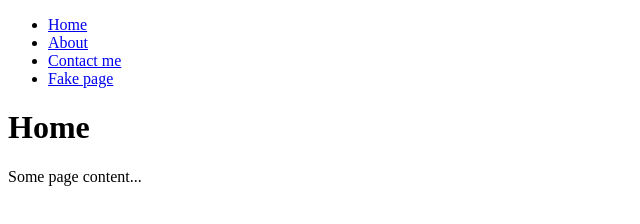
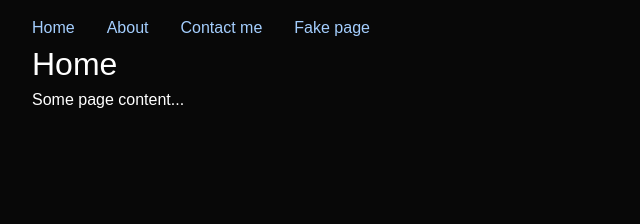
Before and after one commit to simeonrediger/odin-basic-informational-site, a plain HTML site: page index.html in a window 1280 px wide. Shown: the whole page, without its empty margins (0-640 px from the left). Drawn offline with Linux system fonts and the light colour scheme.

Commit message:
Add style.css route

```diff
--- a/index.html
+++ b/index.html
@@ -5,6 +5,7 @@
     <meta charset="utf-8" />
     <meta name="viewport" content="width=device-width, initial-scale=1.0" />
     <title>Home</title>
+    <link rel="stylesheet" href="style.css" />
   </head>
 
   <body>
--- a/index.js
+++ b/index.js
@@ -6,10 +6,12 @@ server.listen(8080);
 
 const routes = {
   '/': 'index.html',
+  '/style.css': 'style.css',
 };
 
 const contentTypes = {
   html: 'text/html',
+  css: 'text/css',
 };
 
 function route(request, response) {
--- /dev/null
+++ b/style.css
@@ -0,0 +1,87 @@
+/* Reset */
+*,
+*::before,
+*::after {
+  box-sizing: border-box;
+  margin: 0;
+  padding: 0;
+}
+
+body {
+  font-family: sans-serif;
+  line-height: 1.5;
+}
+
+h1,
+h2,
+h3,
+h4,
+h5,
+h6 {
+  font-weight: normal;
+}
+
+ul {
+  list-style: none;
+}
+
+button,
+input,
+textarea {
+  border: none;
+  font-size: 1em;
+}
+
+button {
+  cursor: pointer;
+}
+
+textarea {
+  font-family: inherit;
+}
+
+img,
+picture,
+video,
+canvas,
+svg {
+  display: block;
+  max-width: 100%;
+}
+
+/* Colors */
+html {
+  --black: #000;
+  --dark-gray-15: #080808;
+  --gray: #888;
+  --white: #fff;
+
+  --pale-light-red: #f88;
+  --pale-light-blue: #a4cefe;
+  --pale-light-purple: #d8b8ff;
+
+  --color-app-bg: var(--dark-gray-15);
+  --color-text: var(--white);
+  --color-link: var(--pale-light-blue);
+  --color-link-visited: var(--pale-light-purple);
+  --color-error: var(--pale-light-red);
+}
+
+/* App */
+body {
+  background-color: var(--color-app-bg);
+  color: var(--color-text);
+  min-height: 100vh;
+  padding: 1rem 2rem;
+}
+
+ul {
+  display: flex;
+  gap: 2rem;
+  list-style: none;
+}
+
+a {
+  color: var(--color-link);
+  text-decoration: none;
+}
```
